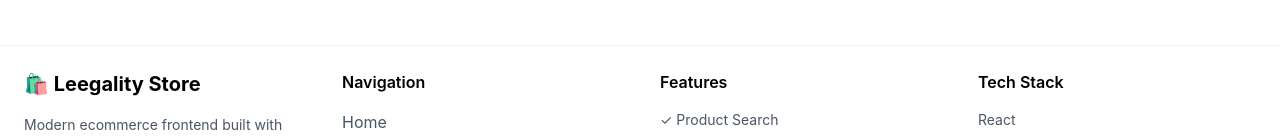
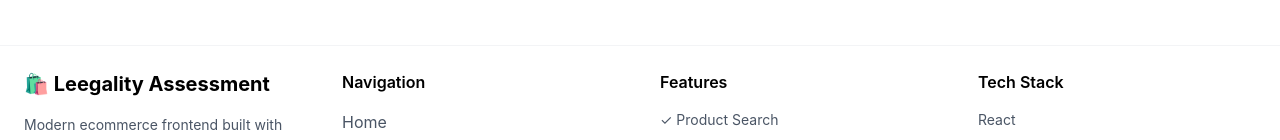
Before and after one commit to harshgupta20/leegality-assessment, a React (Vite) app: page / in a window 1280 px wide. Shown: the part 3036-3176 px from the top of the page. Built offline with nearby package versions, Linux system fonts and the light colour scheme; no server answers.

Commit message:
Update branding from "Leegality Store" to "Leegality Assessment" in README and Footer

```diff
--- a/src/components/Footer.jsx
+++ b/src/components/Footer.jsx
@@ -9,7 +9,7 @@ const Footer = () => {
           {/* Brand */}
           <div>
             <h3 className="text-xl font-bold">
-              🛍️ Leegality Store
+              🛍️ Leegality Assessment
             </h3>
 
             <p className="mt-4 text-gray-600 text-sm leading-relaxed">
```
Also changed, not shown: 1 other file (tests, documents, lock files or other folders).
